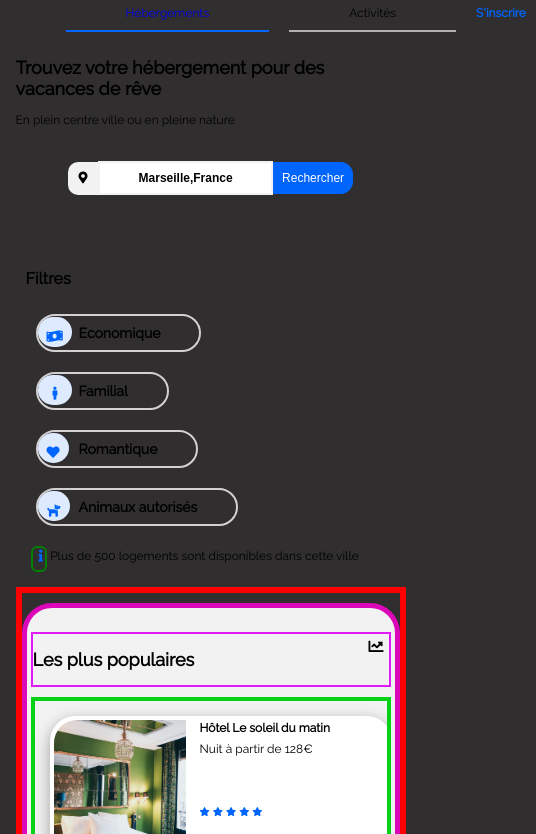
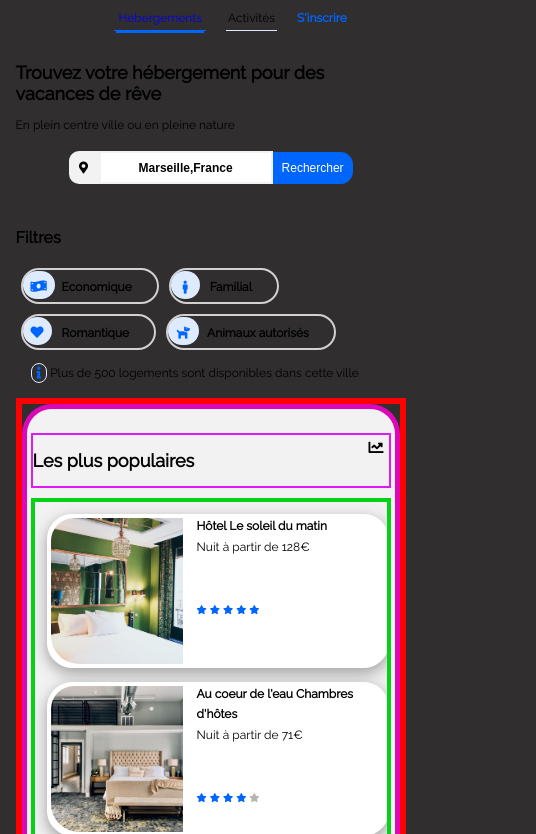
Before and after one commit to ana2854/AnaNasta_2_29032021, a plain HTML site: page index.html in a window 390 px wide. Shown: the part 97-931 px from the top of the page, 536 px wide, since content can reach past the window. Drawn offline with Linux system fonts and the light colour scheme.

Commit message:
Media query iphone

```diff
--- a/styles.css
+++ b/styles.css
@@ -222,7 +222,7 @@ input {
     display: flex;
     flex-direction: row;
     flex-wrap: wrap;
-    align-content: center;
+    justify-content: center;
     margin-top: 10px;
 
 
@@ -268,7 +268,8 @@ input {
 .hebergements {
     display: flex;
     flex-direction: row;
-    justify-content:space-evenly;
+    justify-content:center;
+    align-content: space-between;
     overflow: hidden;
     flex-wrap: wrap;
     padding: 10px;
@@ -541,8 +542,6 @@ footer {
 }
 
 
-/*Contenu pour un écran de 1024px de largeur comme un  ipad*/
-
 @media screen and (max-width: 1024px) {
 
     * {
@@ -555,8 +554,6 @@ footer {
         font-size: 14px;
         flex-wrap: wrap;
         margin:4%;
-
-
     }
 
     #logo {
@@ -569,8 +566,6 @@ footer {
         width: 100%;
         display: flex;
         flex-direction: column;
-
-
     }
 
     nav li {
@@ -579,16 +574,16 @@ footer {
 
 
     .lienA a {
-                border-bottom:2px solid rgb(180, 174, 174);
+        border-bottom:1px solid rgb(180, 174, 174);
         padding: 0 60px 10px 60px;
     }
 
     .lienH {
-                border-bottom: 2px solid #0065FC;
+        border-bottom: 1px solid #0065FC;
         padding:0 60px 10px 60px;
     }
 
-            .lienH a:hover {
+    .lienH:hover {
         display:none;
     }
 
@@ -663,10 +658,6 @@ footer {
         flex-direction: column;
         justify-content: center;
         text-align: left;
-
-
-
-
     }
 
     .hebergements, .ActivitesMarseille,.populaires {
@@ -679,8 +670,6 @@ footer {
         flex-direction: column;
         justify-content: center;
         align-items: center;
-
-
     }
 
 
@@ -697,7 +686,7 @@ footer {
                             overflow: hidden;
                             align-content: center;
                             order:0;
-                                    margin-bottom: 10px;
+                            margin: 0 0 10px 0;
                             }
 
                             .titreP {
@@ -736,12 +725,14 @@ footer {
                             overflow: hidden;
                             order:1;
                             background-color: white;
+                            margin:0 0 10px 0;
                             }
 
         .auberge-la-cannebiere, .hotel-du-port, .hotel-les-mouettes, .hotel-de-la-mer, .auberge-le-panier, .hotel-chez-amina {
 
             border: 10px solid white;
             width: 100%;
+            margin:0 0 10px 0;
         }
 
         .hebergements img {
@@ -761,6 +752,7 @@ footer {
                     .vieux-port,.parc-national-des-calanques,.parc-longchamps,.notre-dame-de-la-garde,.fort-de-promegues,.iles-du-frioul {
                         width: 100%;
                         height:330px;
+                        margin:0 0 10px 0;
                     }
 
 
@@ -786,17 +778,20 @@ footer {
     }
 
 
+
 /*Contenu pour un écran de 736px de largeur comme un  Iphone8 Plus par exemple*/
-            @media screen and (max-width: 736px) {
+@media screen and (max-width: 736px)
+{
     body {
         font-size: 12px;
     }
 
     #logo {
-                    height:60px;
-                    width: 60px;
+        height:65px;
+        width: 65px;
         padding:none;
         margin-bottom:2px;
+        text-align: center;
     }
 
     .Hautpage {
@@ -805,26 +800,33 @@ footer {
         justify-content: center;
     }
 
-                nav ul {
-                    text-align: center;
+    .liensnavigation{
+       display: inline-block;
     }
 
-                nav li {
+    nav li{
         margin:10px;
     }
 
 
-                .lienH a:hover {
+    .lienH a {
         border-bottom: 3px solid #0065FC;
-                    padding: 0 10px 10px 10px;
+        padding: 0 2px 5px 2px;
     }
 
-                .lienA a:hover {
-                    border-bottom:3px solid #DEEBFF;
-                    padding: 0 10px 10px 10px;
+    .lienA a {
+        border-bottom:1px solid #DEEBFF;
+        padding:0 2px 5px 2px;
     }
 
+    .lienH {
+        border-bottom: 1px solid #0065FC;
+        padding:0 2px 5px 2px;
+    }
 
+    .lienH a:hover {
+        display:none;
+    }
 
 
     .fa-map-marker-alt {
@@ -833,7 +835,7 @@ footer {
     }
 
     input {
-                    padding: 8px;
+        padding: 7.5px;
     }
 
     .rechercher {
@@ -846,7 +848,7 @@ footer {
     }
 
     .ChampsRecherche {
-                    padding: 14px;
+        margin:15px 0 10px 0;
 
     }
 
@@ -856,36 +858,36 @@ footer {
 
     .filtres {
         display: flex;
-                    flex-direction: column;
+        flex-direction: row;
         flex-wrap: wrap;
         align-items: flex-start;
         width: 100%;
-                    margin: 10px;
+        margin: 0 0 8px 0;
         text-align: left;
 
     }
     #eco, #rom, #anim, #fam{
-                    margin: 10px;
-                    padding: 9px 20px 9px 20px;
+        margin: 5px;
+        padding: 8px 12px 8px 12px;
 
     }
     .economique,.romantique,.animaux,.familial {
-                    font-size: 14px;
+        font-size: 12px;
         position: relative;
-                    left:1px;
+        left:7px;
     }
 
 
 
     .fa-male {
-                    padding:12px 15px 12px 15px;
+        padding:10px 12px 10px 12px;
         position: absolute;
         bottom:3px;
         font-size: small;
     }
 
     .fa-money-bill-wave,.fa-heart,.fa-dog {
-                    padding: 13px 9px 13px 9px;
+        padding: 9px 8px 9px 8px;
         border-radius: 35px;
         position: absolute;
         bottom:3px;
@@ -893,14 +895,13 @@ footer {
     }
 
     .info {
-                    margin-top: 10px;
+        margin-top: 5px;
     }
 
 
     .fa-info{
-                    border: 2px solid green;
-                    padding:2px 2px 8px 6px;
-                    border-radius: 6px;
+        padding:3px 5px 3px 5px;
+        border-radius: 10px;
     }
 
     .titreP{
@@ -928,11 +929,6 @@ footer {
 
 
 
-                .responsiveP {
-                    width: 100%;
-                    height: 50px;
-                }
-
     .populaires img {
         margin: 1px;
         height: 150px;
@@ -944,7 +940,6 @@ footer {
     .hotel-le-soleil-du-matin, .au-coeur, .hotel-tout-bleu-et-blanc {
         border: 1px solid white;
         width: 100%;
-                    margin:10px;
 
 
 
@@ -957,7 +952,6 @@ footer {
         text-align: left;
         width: 100%;
         height: fit-content;
-                    margin: 10px;
 
 
     }
@@ -970,7 +964,7 @@ footer {
     }
 
     .afficherplus {
-                    margin-top: 1px;
+        margin-top: 2px;
     }
 
     .titreH {
@@ -1005,8 +999,4 @@ footer {
 
     }
 
-
-
-
-
 }
```
Also changed, not shown: index.html (+4 -0 lines). Lines whose indentation alone changed are shown as unchanged.
